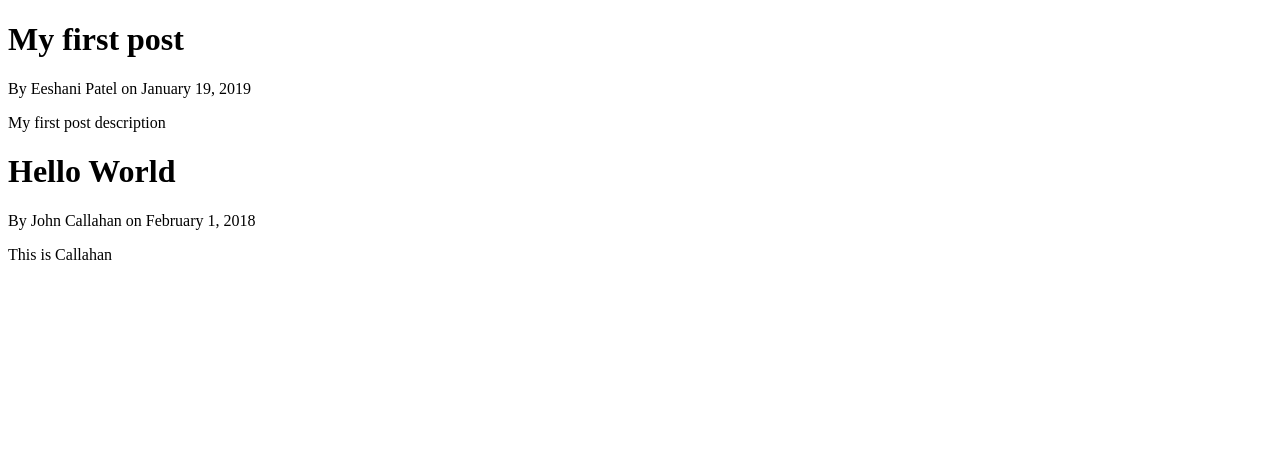
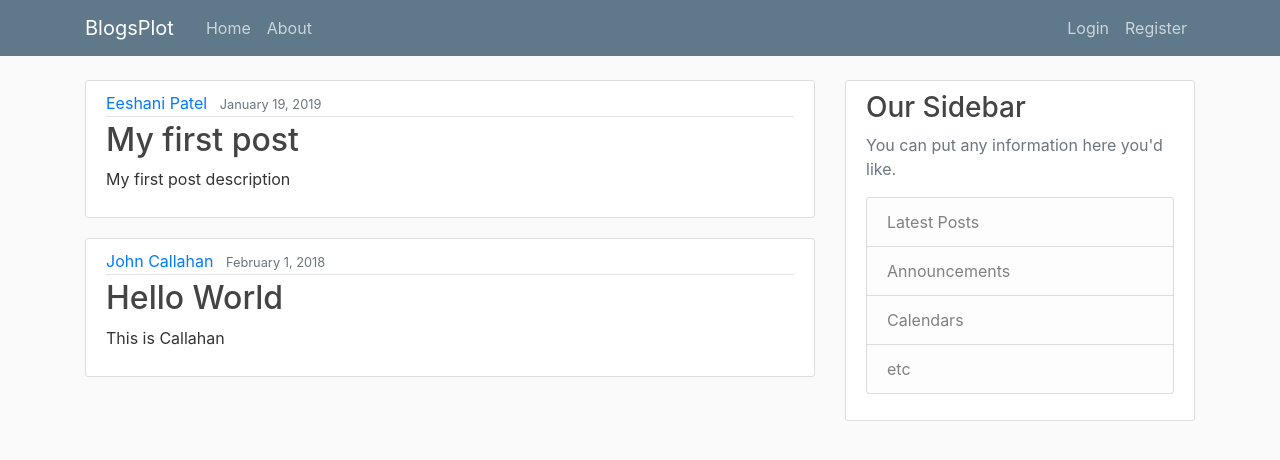
Before and after one commit to eeshani-p01/blogs-app, a Django app: page / in a window 1280 px wide. Shown: the top 460 px of the page. Run offline with Django 3.2, Linux system fonts and the light colour scheme; some libraries are stand-ins or nearby versions.

Commit message:
external style file added

```diff
--- /dev/null
+++ b/blog/static/blog/main.css
@@ -0,0 +1,84 @@
+body {
+  background: #fafafa;
+  color: #333333;
+  margin-top: 5rem;
+}
+
+h1, h2, h3, h4, h5, h6 {
+  color: #444444;
+}
+
+ul {
+  margin: 0;
+}
+
+.bg-steel {
+  background-color: #5f788a;
+}
+
+.site-header .navbar-nav .nav-link {
+  color: #cbd5db;
+}
+
+.site-header .navbar-nav .nav-link:hover {
+  color: #ffffff;
+}
+
+.site-header .navbar-nav .nav-link.active {
+  font-weight: 500;
+}
+
+.content-section {
+  background: #ffffff;
+  padding: 10px 20px;
+  border: 1px solid #dddddd;
+  border-radius: 3px;
+  margin-bottom: 20px;
+}
+
+.article-title {
+  color: #444444;
+}
+
+a.article-title:hover {
+  color: #428bca;
+  text-decoration: none;
+}
+
+.article-content {
+  white-space: pre-line;
+}
+
+.article-img {
+  height: 65px;
+  width: 65px;
+  margin-right: 16px;
+}
+
+.article-metadata {
+  padding-bottom: 1px;
+  margin-bottom: 4px;
+  border-bottom: 1px solid #e3e3e3
+}
+
+.article-metadata a:hover {
+  color: #333;
+  text-decoration: none;
+}
+
+.article-svg {
+  width: 25px;
+  height: 25px;
+  vertical-align: middle;
+}
+
+.account-img {
+  height: 125px;
+  width: 125px;
+  margin-right: 20px;
+  margin-bottom: 16px;
+}
+
+.account-heading {
+  font-size: 2.5rem;
+}
--- a/blog/templates/blog/home.html
+++ b/blog/templates/blog/home.html
@@ -4,8 +4,15 @@
 <!-- this block will be render in the main html template -->
 {% block content %}
     {% for post in posts %}
-        <h1>{{ post.title }}</h1>
-        <p>By {{ post.author }} on {{ post.date_posted }}</p>
-        <p>{{post.content}}</p>
+        <article class="media content-section">
+            <div class="media-body">
+            <div class="article-metadata">
+                <a class="mr-2" href="#">{{ post.author }}</a>
+                <small class="text-muted">{{ post.date_posted }}</small>
+            </div>
+            <h2><a class="article-title" href="#">{{ post.title }}</a></h2>
+            <p class="article-content">{{ post.content }}</p>
+            </div>
+        </article>
     {% endfor %}
 {% endblock %}
--- a/blog/templates/blog/main.html
+++ b/blog/templates/blog/main.html
@@ -1,15 +1,79 @@
 <!--Template Inheritance to avoid repetative code -->
+<!-- loading static files -->
+{% load static %}
+
 <!DOCTYPE html>
 <html>
+
 <head>
+    <!-- Required meta tags -->
+    <meta charset="utf-8">
+    <meta name="viewport" content="width=device-width, initial-scale=1, shrink-to-fit=no">
+
+    <!-- Bootstrap CSS -->
+    <link rel="stylesheet" href="https://stackpath.bootstrapcdn.com/bootstrap/4.2.1/css/bootstrap.min.css" integrity="sha384-GJzZqFGwb1QTTN6wy59ffF1BuGJpLSa9DkKMp0DgiMDm4iYMj70gZWKYbI706tWS"
+        crossorigin="anonymous">
+    <link rel="stylesheet" type="text/css" href="{%  static 'blog/main.css'%}">
     {% if title %}
     <title>Blogs - {{title}}</title>
     {% else %}
     <title>Blogs</title>
     {% endif %}
 </head>
+
 <body>
+    <header class="site-header">
+        <nav class="navbar navbar-expand-md navbar-dark bg-steel fixed-top">
+            <div class="container">
+                <a class="navbar-brand mr-4" href="{% url 'blogs-home' %}">BlogsPlot</a>
+                <button class="navbar-toggler" type="button" data-toggle="collapse" data-target="#navbarToggle"
+                    aria-controls="navbarToggle" aria-expanded="false" aria-label="Toggle navigation">
+                    <span class="navbar-toggler-icon"></span>
+                </button>
+                <div class="collapse navbar-collapse" id="navbarToggle">
+                    <div class="navbar-nav mr-auto">
+                        <a class="nav-item nav-link" href="{% url 'blogs-home' %}">Home</a>
+                        <a class="nav-item nav-link" href="{% url 'blogs-about' %}">About</a>
+                    </div>
+                    <!-- Navbar Right Side -->
+                    <div class="navbar-nav">
+                        <a class="nav-item nav-link" href="#">Login</a>
+                        <a class="nav-item nav-link" href="#">Register</a>
+                    </div>
+                </div>
+            </div>
+        </nav>
+    </header>
+    <main role="main" class="container">
+        <div class="row">
+            <div class="col-md-8">
                 <!-- create a block in which child template will be render -->
                 {% block content %}{% endblock %}
+            </div>
+            <div class="col-md-4">
+                <div class="content-section">
+                    <h3>Our Sidebar</h3>
+                    <p class='text-muted'>You can put any information here you'd like.
+                        <ul class="list-group">
+                            <li class="list-group-item list-group-item-light">Latest Posts</li>
+                            <li class="list-group-item list-group-item-light">Announcements</li>
+                            <li class="list-group-item list-group-item-light">Calendars</li>
+                            <li class="list-group-item list-group-item-light">etc</li>
+                        </ul>
+                    </p>
+                </div>
+            </div>
+        </div>
+    </main>
+
+    <!-- jQuery first, then Popper.js, then Bootstrap JS -->
+    <script src="https://code.jquery.com/jquery-3.3.1.slim.min.js" integrity="sha384-q8i/X+965DzO0rT7abK41JStQIAqVgRVzpbzo5smXKp4YfRvH+8abtTE1Pi6jizo"
+        crossorigin="anonymous"></script>
+    <script src="https://cdnjs.cloudflare.com/ajax/libs/popper.js/1.14.6/umd/popper.min.js" integrity="sha384-wHAiFfRlMFy6i5SRaxvfOCifBUQy1xHdJ/yoi7FRNXMRBu5WHdZYu1hA6ZOblgut"
+        crossorigin="anonymous"></script>
+    <script src="https://stackpath.bootstrapcdn.com/bootstrap/4.2.1/js/bootstrap.min.js" integrity="sha384-B0UglyR+jN6CkvvICOB2joaf5I4l3gm9GU6Hc1og6Ls7i6U/mkkaduKaBhlAXv9k"
+        crossorigin="anonymous"></script>
+
 </body>
+
 </html>
```
Lines whose indentation alone changed are shown as unchanged.
